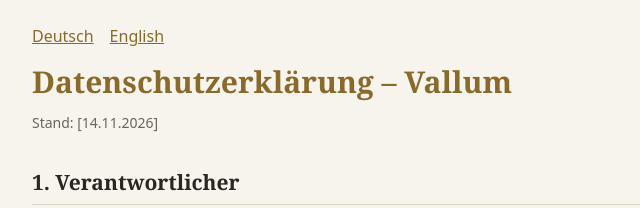
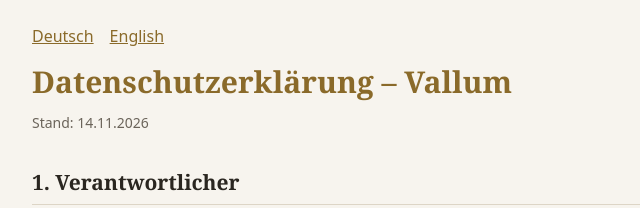
Before and after one commit to friedrichhermanndd-sys/vallum-datenschutz, a plain HTML site: page index.html in a window 1280 px wide. Shown: the top 208 px of the page, 228-868 px from the left. Drawn offline with Linux system fonts and the light colour scheme.

Commit message:
Add files via upload

```diff
--- a/index.html
+++ b/index.html
@@ -29,7 +29,7 @@
 <!-- ================================================================== DEUTSCH -->
 <section id="de">
 <h1>Datenschutzerklärung – Vallum</h1>
-<p class="dim">Stand: [14.11.2026]</p>
+<p class="dim">Stand: 14.11.2026</p>
 
 <h2>1. Verantwortlicher</h2>
 <p>MaxsystmeGMBH<br>Williamshakespeare Straße 10<br>01109 Dresden Deutschland<br>E-Mail: info@maxsystme.de</p>
```
